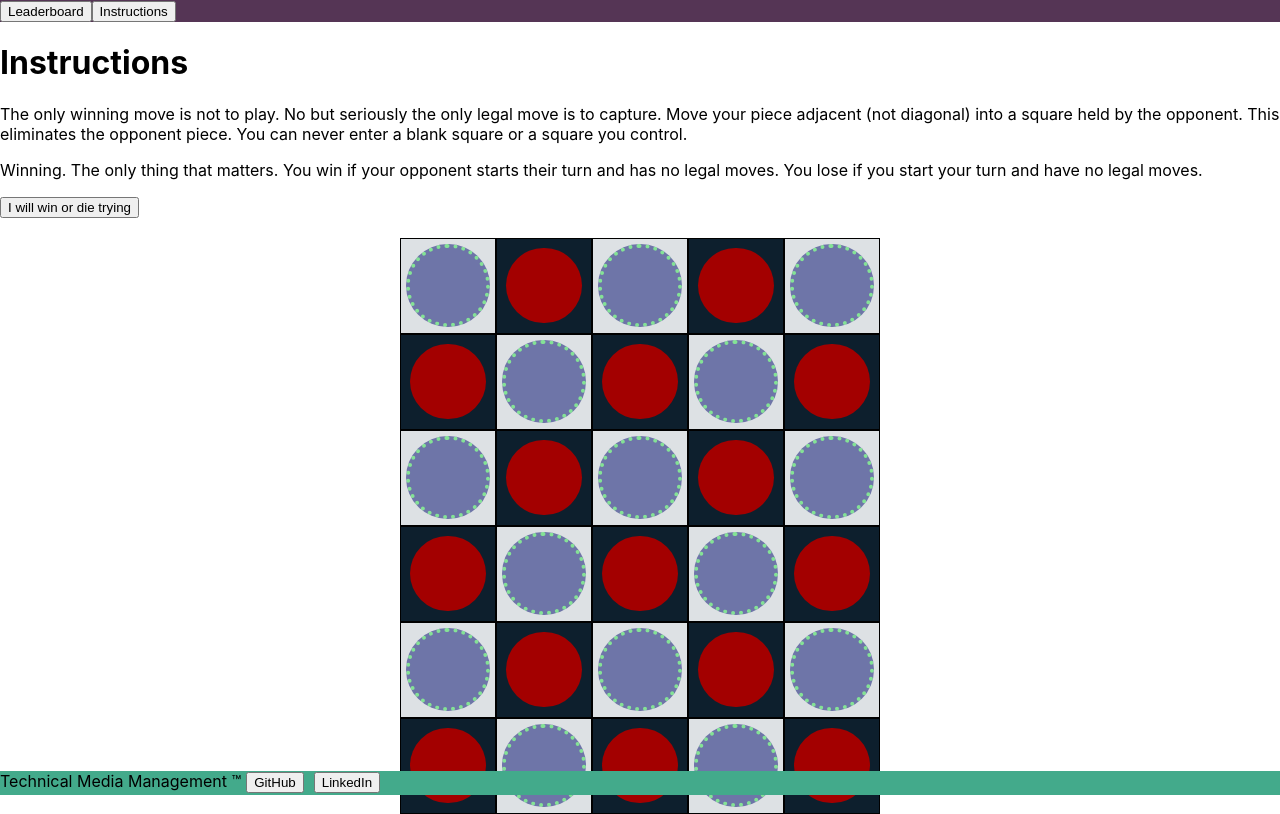
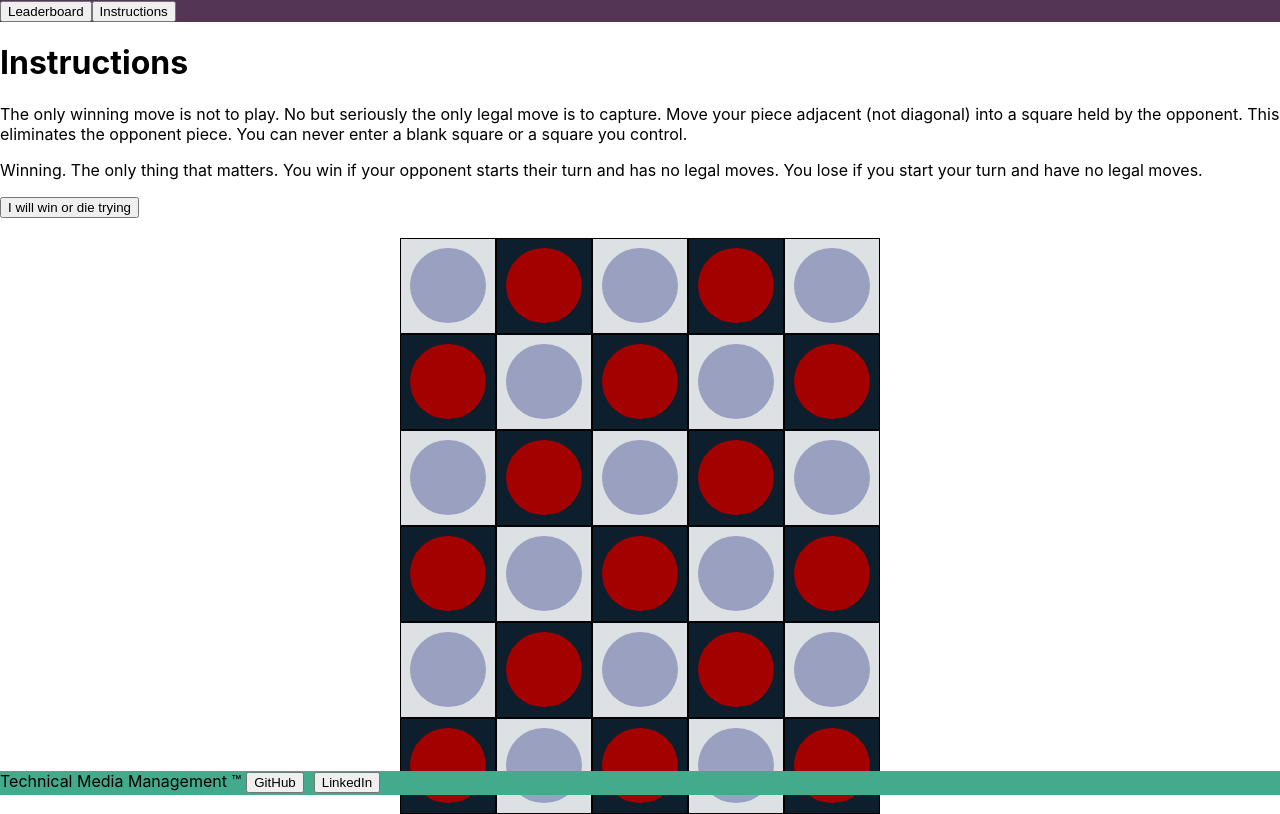
Before and after one commit to MakerMacAttack/Phoenix-Clobber, a React (Create React App) app in the folder clobber/: page /play in a window 1280 px wide. Built offline with nearby package versions, Linux system fonts and the light colour scheme.

Commit message:
make valid flash

```diff
--- a/clobber/src/App.css
+++ b/clobber/src/App.css
@@ -74,21 +74,20 @@ footer p {
 }
 
 @keyframes cycle {
-  from {border: 3px dotted #84E296;}
-  to {border: 5px dotted #84E296;}
+  from {opacity: 1;}
+  to {opacity: .6;;}
 }
 
 .valid {
-  border: 3px dotted #84E296;
+  /* border: 3px dotted #84E296; */
   animation: cycle;
-  animation-duration: 3s;
-  animation-delay: 4s;
+  animation-duration: 1s;
   animation-iteration-count: infinite;
   animation-direction: alternate;
 }
 
 .valid:hover {
-  border: 3px dashed #84E296;
+  border: 3px solid #84E296;
 }
 
 #board {
```
